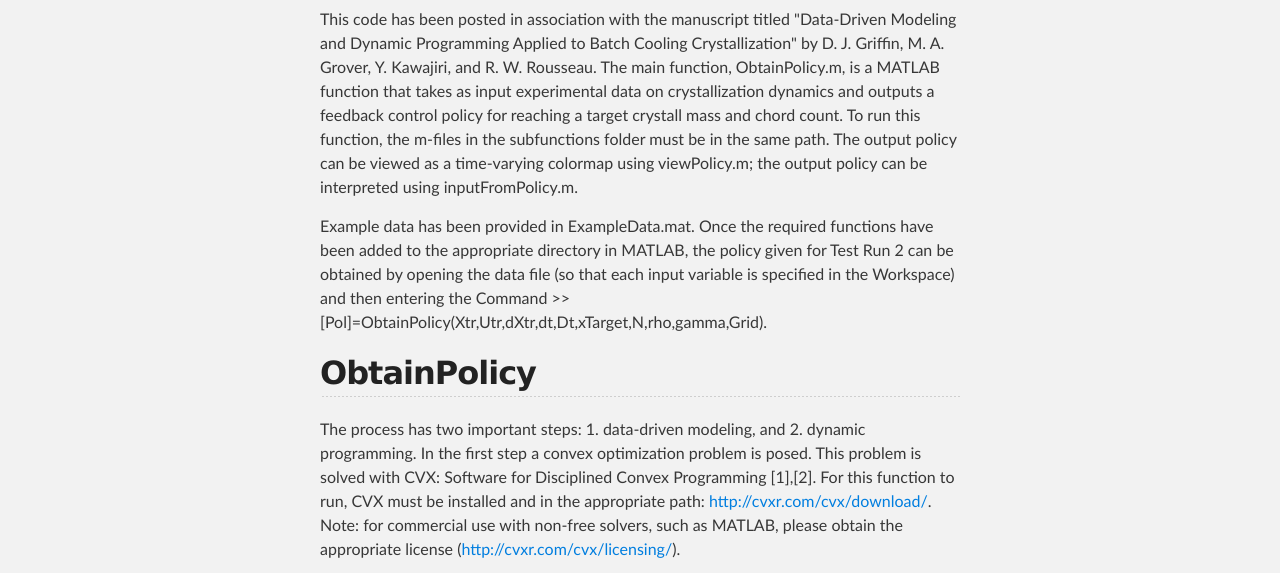
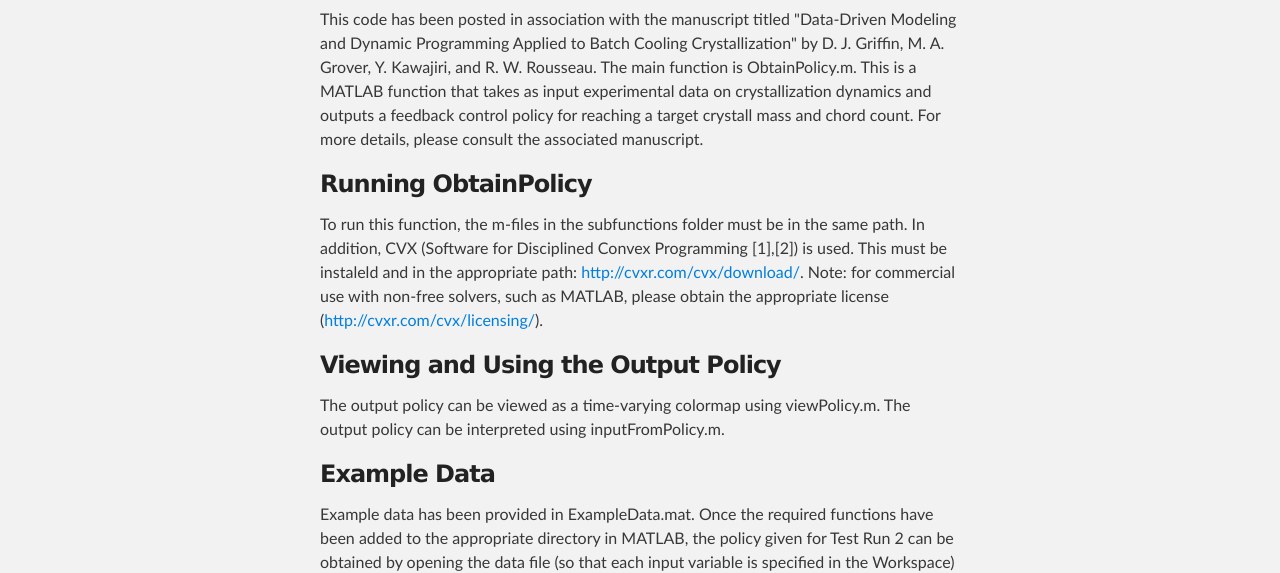
Before and after one commit to dgriffin36/Crystallization-Control-Feedback-Policy-from-Data, a plain HTML site: page index.html in a window 1280 px wide. Shown: the part 416-989 px from the top of the page. Drawn offline with Linux system fonts and the light colour scheme.

Commit message:
Create gh-pages branch via GitHub

```diff
--- a/index.html
+++ b/index.html
@@ -34,14 +34,22 @@
         <h1>
 <a id="overview" class="anchor" href="#overview" aria-hidden="true"><span class="octicon octicon-link"></span></a>Overview</h1>
 
-<p>This code has been posted in association with the manuscript titled "Data-Driven Modeling and Dynamic Programming Applied to Batch Cooling Crystallization" by D. J. Griffin, M. A. Grover, Y. Kawajiri, and R. W. Rousseau. The main function, ObtainPolicy.m, is a MATLAB function that takes as input experimental data on crystallization dynamics and outputs a feedback control policy for reaching a target crystall mass and chord count. To run this function, the m-files in the subfunctions folder must be in the same path. The output policy can be viewed as a time-varying colormap using viewPolicy.m; the output policy can be interpreted using inputFromPolicy.m. </p>
+<p>This code has been posted in association with the manuscript titled "Data-Driven Modeling and Dynamic Programming Applied to Batch Cooling Crystallization" by D. J. Griffin, M. A. Grover, Y. Kawajiri, and R. W. Rousseau. The main function is  ObtainPolicy.m. This is a MATLAB function that takes as input experimental data on crystallization dynamics and outputs a feedback control policy for reaching a target crystall mass and chord count. For more details, please consult the associated manuscript.</p>
+
+<h3>
+<a id="running-obtainpolicy" class="anchor" href="#running-obtainpolicy" aria-hidden="true"><span class="octicon octicon-link"></span></a>Running ObtainPolicy</h3>
+
+<p>To run this function, the m-files in the subfunctions folder must be in the same path. In addition, CVX (Software for Disciplined Convex Programming [1],[2]) is used. This must be instaleld and in the appropriate path: <a href="http://cvxr.com/cvx/download/">http://cvxr.com/cvx/download/</a>.  Note: for commercial use with non-free solvers, such as MATLAB, please obtain the appropriate license (<a href="http://cvxr.com/cvx/licensing/">http://cvxr.com/cvx/licensing/</a>).</p>
+
+<h3>
+<a id="viewing-and-using-the-output-policy" class="anchor" href="#viewing-and-using-the-output-policy" aria-hidden="true"><span class="octicon octicon-link"></span></a>Viewing and Using the Output Policy</h3>
+
+<p>The output policy can be viewed as a time-varying colormap using viewPolicy.m. The output policy can be interpreted using inputFromPolicy.m. </p>
+
+<h3>
+<a id="example-data" class="anchor" href="#example-data" aria-hidden="true"><span class="octicon octicon-link"></span></a>Example Data</h3>
 
 <p>Example data has been provided in ExampleData.mat. Once the required functions have been added to the appropriate directory in MATLAB, the policy given for Test Run 2 can be obtained by opening the data file (so that each input variable is specified in the Workspace) and then entering the Command &gt;&gt; [Pol]=ObtainPolicy(Xtr,Utr,dXtr,dt,Dt,xTarget,N,rho,gamma,Grid).</p>
-
-<h2>
-<a id="obtainpolicy" class="anchor" href="#obtainpolicy" aria-hidden="true"><span class="octicon octicon-link"></span></a>ObtainPolicy</h2>
-
-<p>The process has two important steps: 1. data-driven modeling, and 2. dynamic programming. In the first step a convex optimization problem is posed. This problem is solved with CVX: Software for Disciplined Convex Programming [1],[2]. For this function to run, CVX must be installed and in the appropriate path: <a href="http://cvxr.com/cvx/download/">http://cvxr.com/cvx/download/</a>. Note: for commercial use with non-free solvers, such as MATLAB, please obtain the appropriate license (<a href="http://cvxr.com/cvx/licensing/">http://cvxr.com/cvx/licensing/</a>).</p>
 
 <h3>
 <a id="inputs" class="anchor" href="#inputs" aria-hidden="true"><span class="octicon octicon-link"></span></a>Inputs</h3>
```
Also changed, not shown: params.json (+1 -1 lines).
